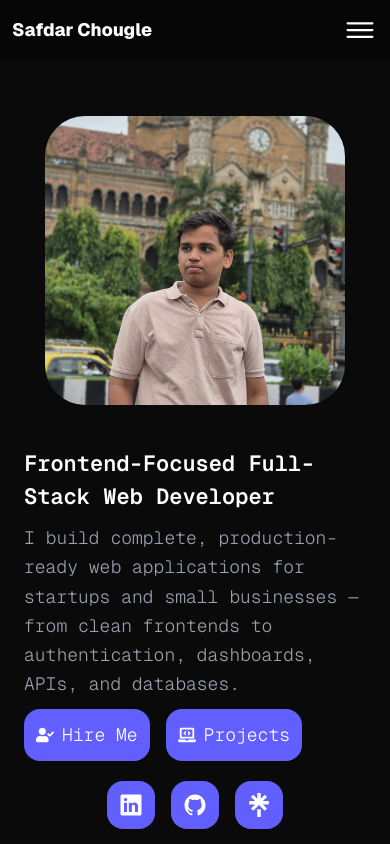
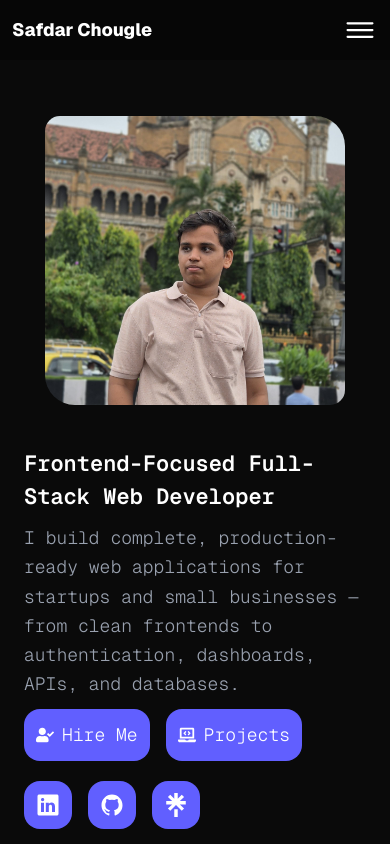
Before and after one commit to chouglesafdar22/Portfolio-Next.js-, a Next.js app in the folder portfolio-ui/: page / in a window 390 px wide. Shown: the top 844 px of the page. Built offline with nearby package versions, Linux system fonts and the light colour scheme.

Commit message:
Refactor Button component and update page styles
Replaced Next.js Link with a standard anchor tag in the Button component for simpler navigation. Updated image border radius and alignment of social icon buttons on the home page for improved layout and visual consistency.

```diff
--- a/portfolio-ui/app/components/Button.js
+++ b/portfolio-ui/app/components/Button.js
@@ -3,12 +3,12 @@ import React from 'react';
 
 export function Button({ icon, title, href, bgColor = "", size = "", textColor = "", hoverTextColor = "", hoverBgColor = "", hoverSize = "", textSize = "" }) {
     return (
-        <Link href={href} target='_blank'>
+        <a href={href}>
             <button className={`flex flex-row font-mono font-light justify-center cursor-pointer text-center items-center ${textSize} ${bgColor} ${size} ${textColor} gap-2 py-3 px-3 rounded-2xl ${hoverTextColor} transition-all duration-1000 ease-in-out ${hoverSize} ${hoverBgColor}`}>
                 {icon}
                 <h2>{title}</h2>
             </button>
-        </Link>
+        </a>
     )
 }
 
--- a/portfolio-ui/app/page.js
+++ b/portfolio-ui/app/page.js
@@ -35,7 +35,7 @@ export default function Home() {
                 height={300}
                 loading='eager'
                 unoptimized
-                className="mb-10 object-cover object-center md:w-[350px] lg:h-[350px] rounded-[40px]"
+                className="mb-10 object-cover object-center md:w-[350px] lg:h-[350px] rounded-tr-[30px] rounded-bl-[30px] rounded-tl-[15px] rounded-br-[15px]"
               />
             </div>
             <div className="flex flex-col justify-items-start gap-2.5">
@@ -46,7 +46,7 @@ export default function Home() {
                   <Button href={"#contact"} icon={<FaUserCheck />} title="Hire Me" hoverTextSize="hover:text-xl" textSize="text-lg" size={40} bgColor="bg-indigo-500" textColor="text-white" hoverTextColor="hover:text-gray-300" hoverBgColor="hover:bg-gray-600" />
                   <Button href={"#projects"} icon={<FaLaptopCode />} title="Projects" hoverTextSize="hover:text-xl" textSize="text-lg" size={40} bgColor="bg-indigo-500" textColor="text-white" hoverTextColor="hover:text-gray-300" hoverBgColor="hover:bg-gray-600" />
                 </div>
-                <div className="flex flex-row sm:justify-start justify-center gap-4">
+                <div className="flex flex-row justify-start gap-4">
                   <IconButton href={"https://www.linkedin.com/in/safdar-chougle"} icon={<IoLogoLinkedin />} hoverTextSize="hover:text-xl" textSize="text-2xl" size={40} bgColor="bg-indigo-500" textColor="text-white" hoverTextColor="hover:text-gray-300" hoverBgColor="hover:bg-gray-600" />
                   <IconButton href={"https://github.com/chouglesafdar22"} icon={<IoLogoGithub />} hoverTextSize="hover:text-xl" textSize="text-2xl" size={40} bgColor="bg-indigo-500" textColor="text-white" hoverTextColor="hover:text-gray-300" hoverBgColor="hover:bg-gray-600" />
                   <IconButton href={"https://linktr.ee/safdarchougle22"} icon={<SiLinktree />} hoverTextSize="hover:text-xl" textSize="text-2xl" size={40} bgColor="bg-indigo-500" textColor="text-white" hoverTextColor="hover:text-gray-300" hoverBgColor="hover:bg-gray-600" />
```
